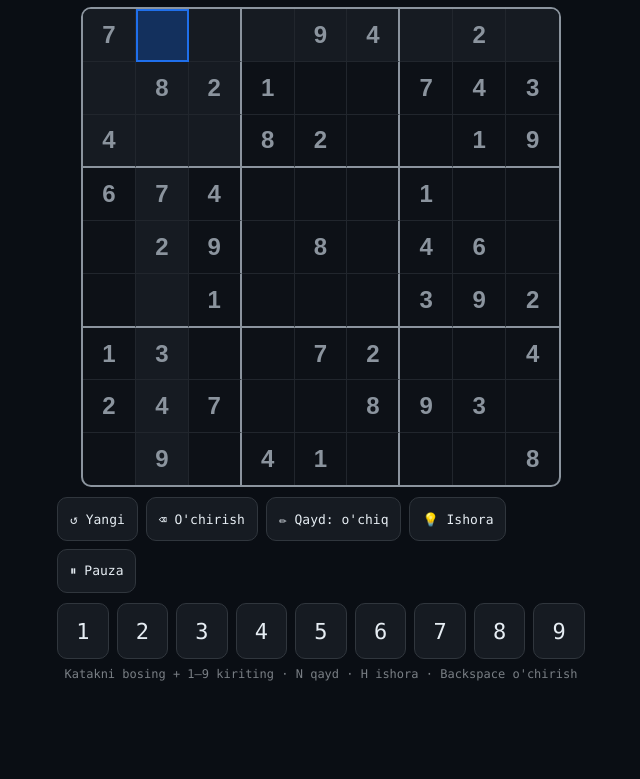
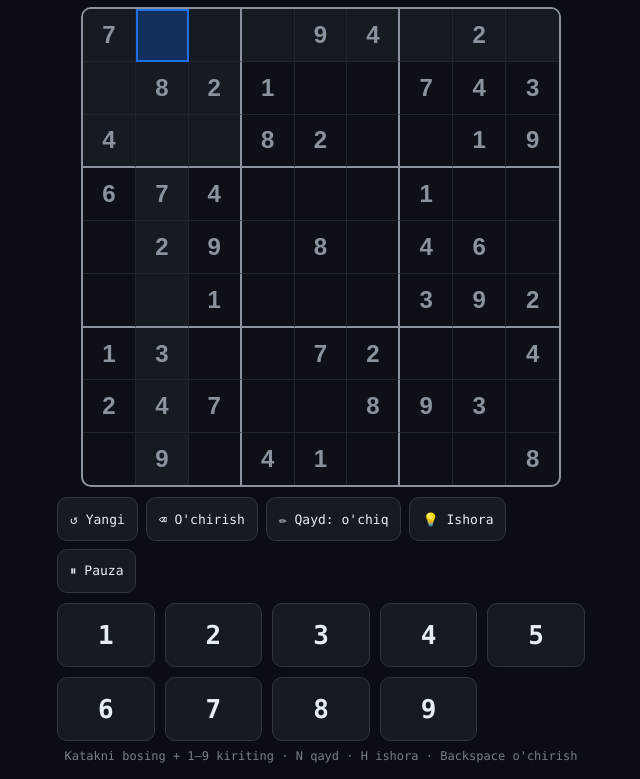
Before and after one commit to akbarjondev/sudoku-uz, a website built with Vite: page index.html in a window 1280 px wide. Shown: the part 89-868 px from the top of the page, without its empty margins (319-959 px from the left). Before the commit the page ends 800 px from the top, so only its background shows below. Built offline with nearby package versions, Linux system fonts and the light colour scheme.

Commit message:
fix: iphone island top padding + 2-row big numpad

```diff
--- a/src/style.css
+++ b/src/style.css
@@ -12,7 +12,7 @@ body {
 }
 .wrap {
   width: 100%; max-width: 100%;
-  padding: 12px 12px calc(12px + env(safe-area-inset-bottom));
+  padding: calc(12px + env(safe-area-inset-top)) 12px calc(12px + env(safe-area-inset-bottom));
   display: flex; flex-direction: column; gap: 10px;
 }
 .topbar { display: flex; justify-content: space-between; align-items: center; gap: 8px; }
@@ -79,8 +79,8 @@ body {
 .toolbar::-webkit-scrollbar { display: none; }
 .toolbar button { flex: 0 0 auto; font-size: 13px; white-space: nowrap; }
 .toolbar button[aria-pressed="true"] { border-color: #d29922; color: #d29922; }
-.numpad { display: grid; grid-template-columns: repeat(9, 1fr); gap: 6px; }
-.numpad button { font-size: 20px; padding: 0; min-height: 52px; min-width: 0; }
+.numpad { display: grid; grid-template-columns: repeat(5, 1fr); gap: 8px; }
+.numpad button { font-size: 24px; font-weight: 700; padding: 0; min-height: 60px; min-width: 0; }
 .hint { font-size: 11px; opacity: 0.5; text-align: center; margin: 0; }
 
 /* Overlay — mobilda bottom-sheet */
@@ -101,10 +101,10 @@ button:focus-visible, .cell:focus-visible {
 
 /* Keng ekranlar — desktop responsive saqlanadi */
 @media (min-width: 480px) {
-  .wrap { padding: 16px 16px calc(16px + env(safe-area-inset-bottom)); }
+  .wrap { padding: calc(16px + env(safe-area-inset-top)) 16px calc(16px + env(safe-area-inset-bottom)); }
   .topbar h1 { font-size: 22px; }
-  .numpad { gap: 8px; }
-  .numpad button { min-height: 56px; font-size: 22px; }
+  .numpad { gap: 10px; }
+  .numpad button { min-height: 64px; font-size: 26px; }
 }
 @media (min-width: 768px) {
   .wrap { max-width: 560px; }
```
